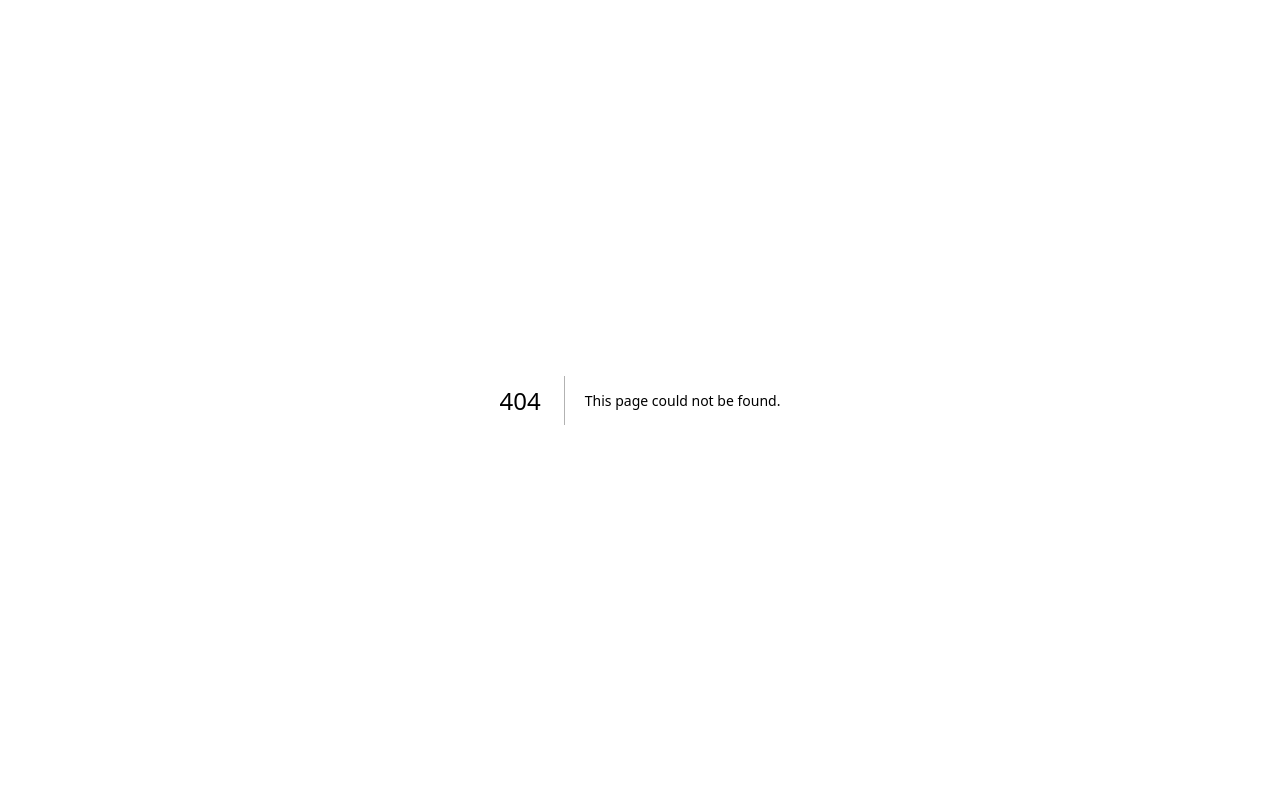
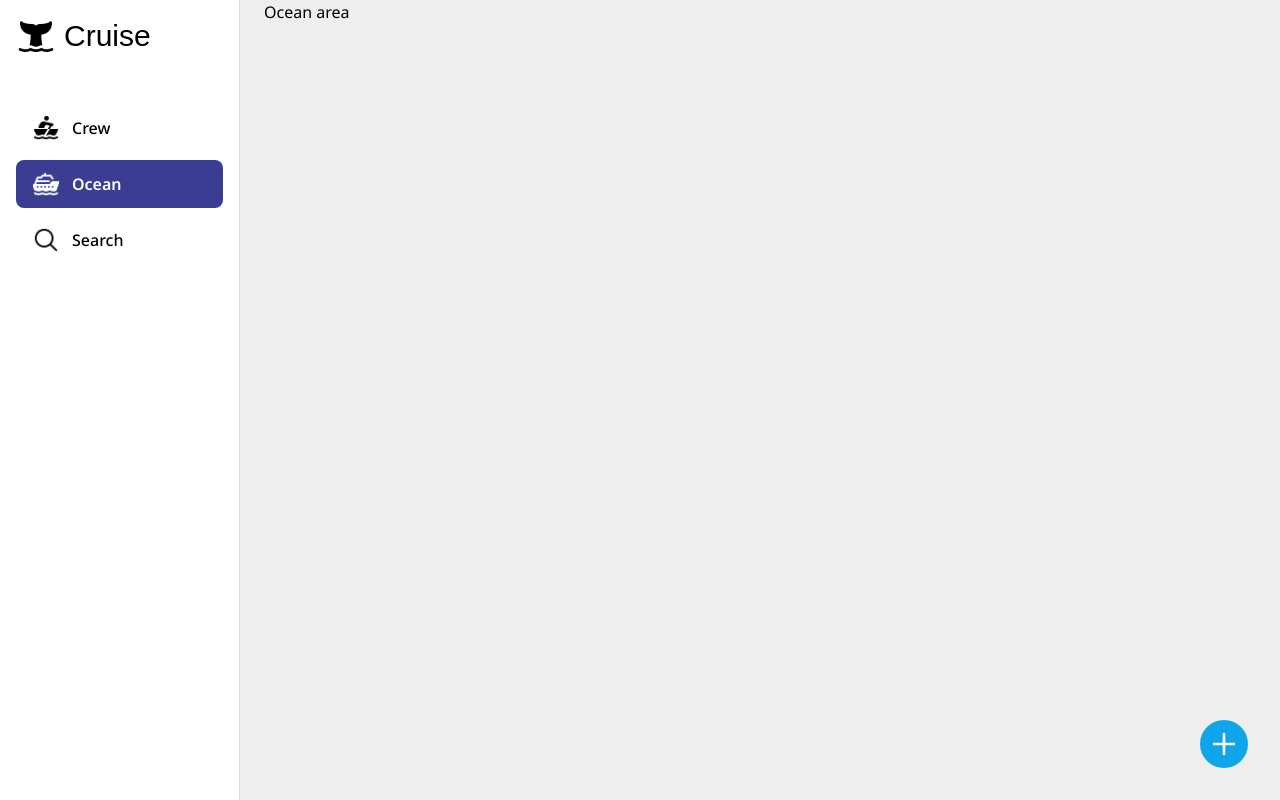
Before and after one commit to Reshie/hobby-sns, a Next.js app: page /ocean in a window 1280 px wide. Before the commit this address had no page. Built offline with nearby package versions, Linux system fonts and the light colour scheme; a web font is replaced by a local one.

Commit message:
change structure of directory

```diff
--- /dev/null
+++ b/app/(home)/ocean/page.tsx
@@ -0,0 +1,5 @@
+export default function Page() {
+  return (
+    <p>Ocean area</p>
+  );
+}
--- /dev/null
+++ b/app/(home)/search/page.tsx
@@ -0,0 +1,5 @@
+export default function Page() {
+  return (
+    <p>Search area</p>
+  );
+}
--- a/app/ui/crew/post-button.tsx
+++ b/app/ui/crew/post-button.tsx
@@ -8,7 +8,7 @@ export default function PostButton() {
     <div className="fixed bottom-8 right-8 w-12 h-12 rounded-full bg-sky-500 hover:bg-sky-400 flex justify-center items-center">
       <Link
         key="Post"
-        href="/home/post"
+        href="/post"
       >
         <PlusIcon className="size-8 stroke-2 text-white"/>
       </Link>
```
Also changed, not shown: app/(home)/crew/page.tsx (renamed from app/crew/page.tsx), app/(home)/layout.tsx (renamed from app/crew/layout.tsx), app/(home)/post/page.tsx (renamed from app/crew/post/page.tsx).
